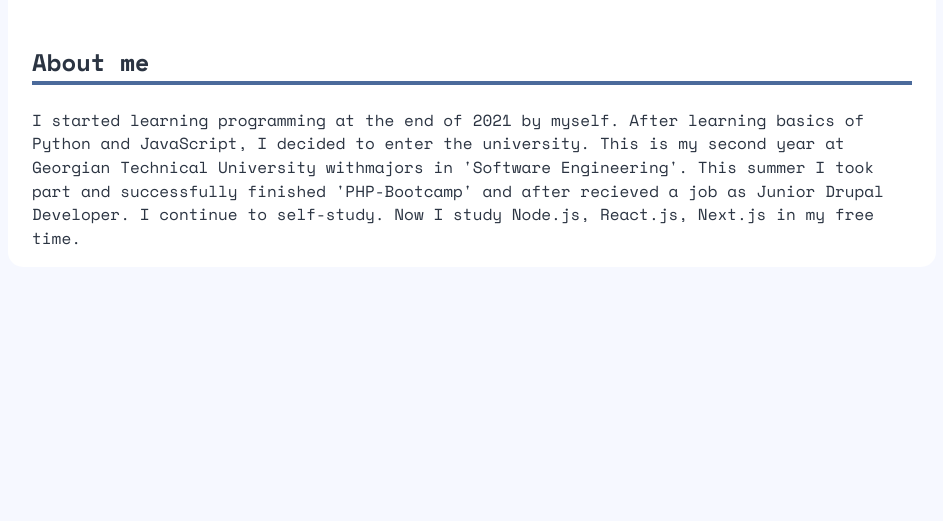
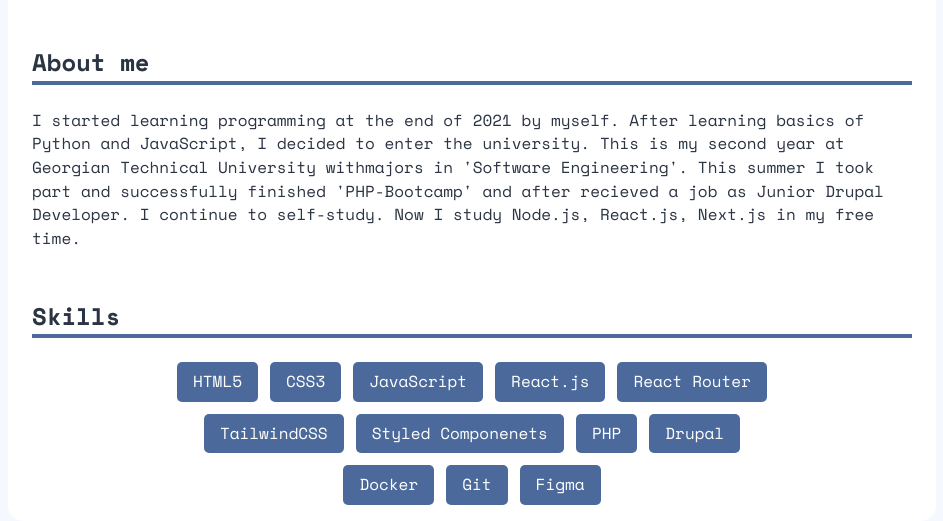
Before and after one commit to Anemoiaa/rsschool-cv, a plain HTML site: page index.html in a window 1280 px wide. Shown: the part 524-1045 px from the top of the page, without its empty margins (168-1111 px from the left). Before the commit the page ends 835 px from the top, so only its background shows below. Drawn offline with nearby package versions, Linux system fonts and the light colour scheme.

Commit message:
feat: implement skills section

```diff
--- a/index.html
+++ b/index.html
@@ -71,6 +71,23 @@
                         I continue to self-study. Now I study Node.js, React.js, Next.js in my free time.
                     </p>
                 </section>
+                <section class="skills">
+                    <h2 class="skills__title">Skills</h2>
+                    <ul class="skills__list">
+                        <li class="skills__item">HTML5</li>
+                        <li class="skills__item">CSS3</li>
+                        <li class="skills__item">JavaScript</li>
+                        <li class="skills__item">React.js</li>
+                        <li class="skills__item">React Router</li>
+                        <li class="skills__item">TailwindCSS</li>
+                        <li class="skills__item">Styled Componenets</li>
+                        <li class="skills__item">PHP</li>
+                        <li class="skills__item">Drupal</li>
+                        <li class="skills__item">Docker</li>
+                        <li class="skills__item">Git</li>
+                        <li class="skills__item">Figma</li>
+                    </ul>
+                </section>
             </div>
         </main>
         <footer></footer>
--- a/style.css
+++ b/style.css
@@ -164,3 +164,30 @@ body {
 .about-me__body {
     margin-top: 24px;
 }
+
+.skills {
+    margin-top: 48px;
+}
+
+.skills__title {
+    font-size: 24px;
+    font-weight: bold;
+    border-bottom: 4px solid #4B6A9B;
+}
+
+.skills__list {
+    max-width: 600px;
+    margin: 0 auto;
+    margin-top: 24px;
+    display: flex;
+    flex-wrap: wrap;
+    justify-content: center;
+    gap: 12px;
+}
+
+.skills__item {
+    padding: 8px 16px;
+    background-color: #4B6A9B;
+    border-radius: 5px;
+    color: #fff;
+}
```
